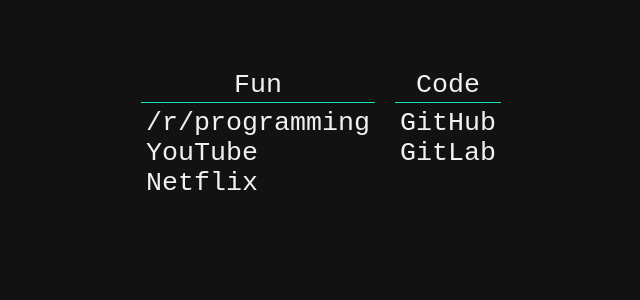
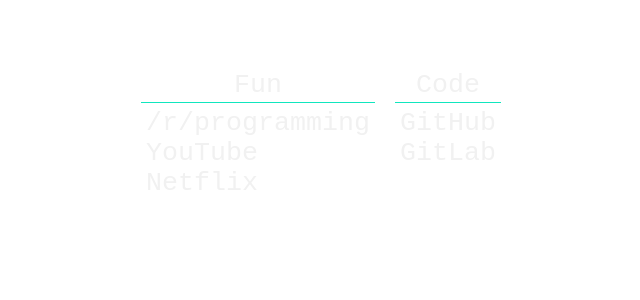
Before and after one commit to zemzale/startpage, a Vue app: page / in a window 1280 px wide. Shown: the top 300 px of the page, without its empty margins (319-959 px from the left). Built offline with nearby package versions, Linux system fonts and the light colour scheme.

Commit message:
fix(css): Fix background color for the whole page

```diff
--- a/src/App.vue
+++ b/src/App.vue
@@ -71,7 +71,7 @@
     border-bottom: #11e6be solid 1px;
     padding-bottom: 2px;
 }
-body {
+body html {
     background-color: #121212;
 }
 a {
```
